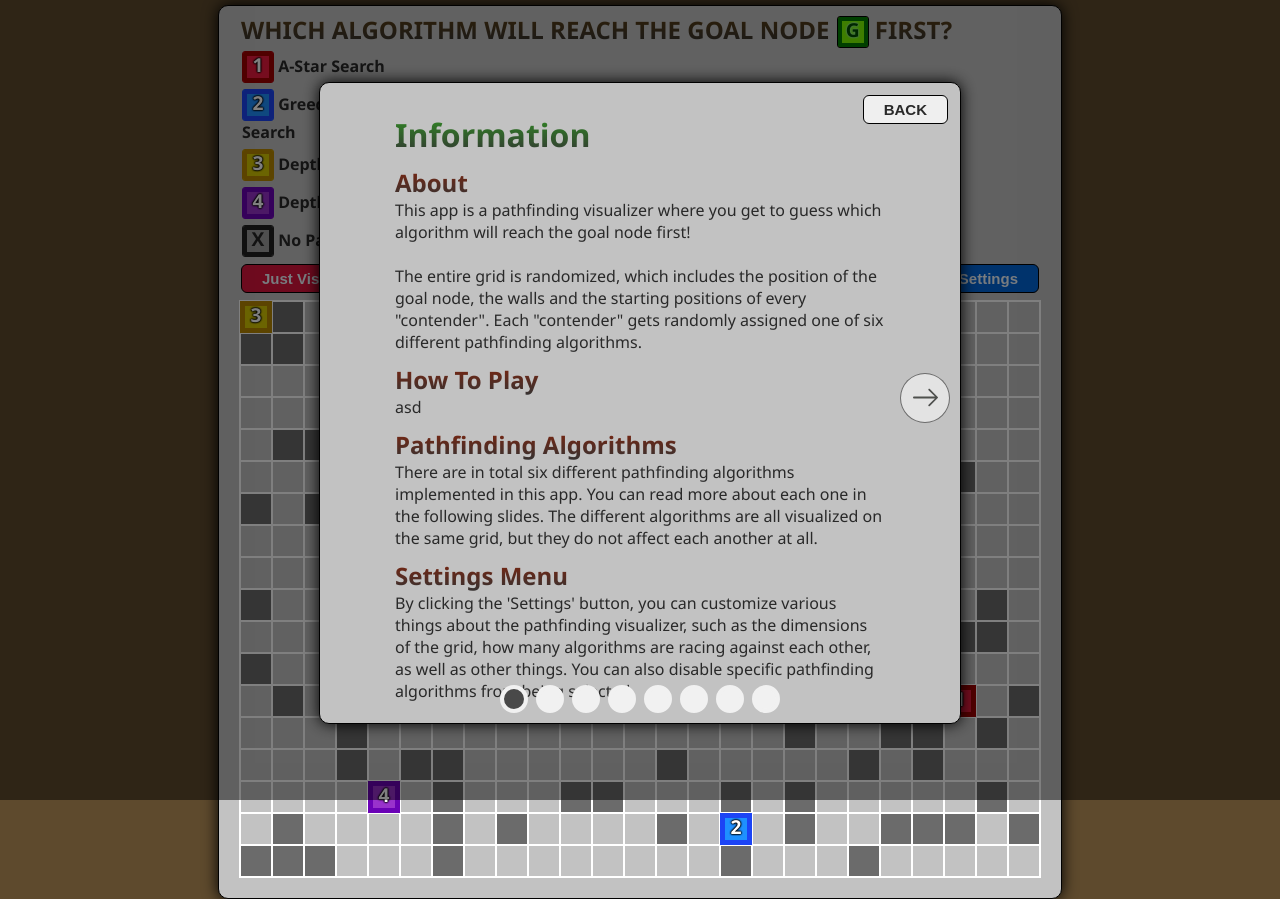
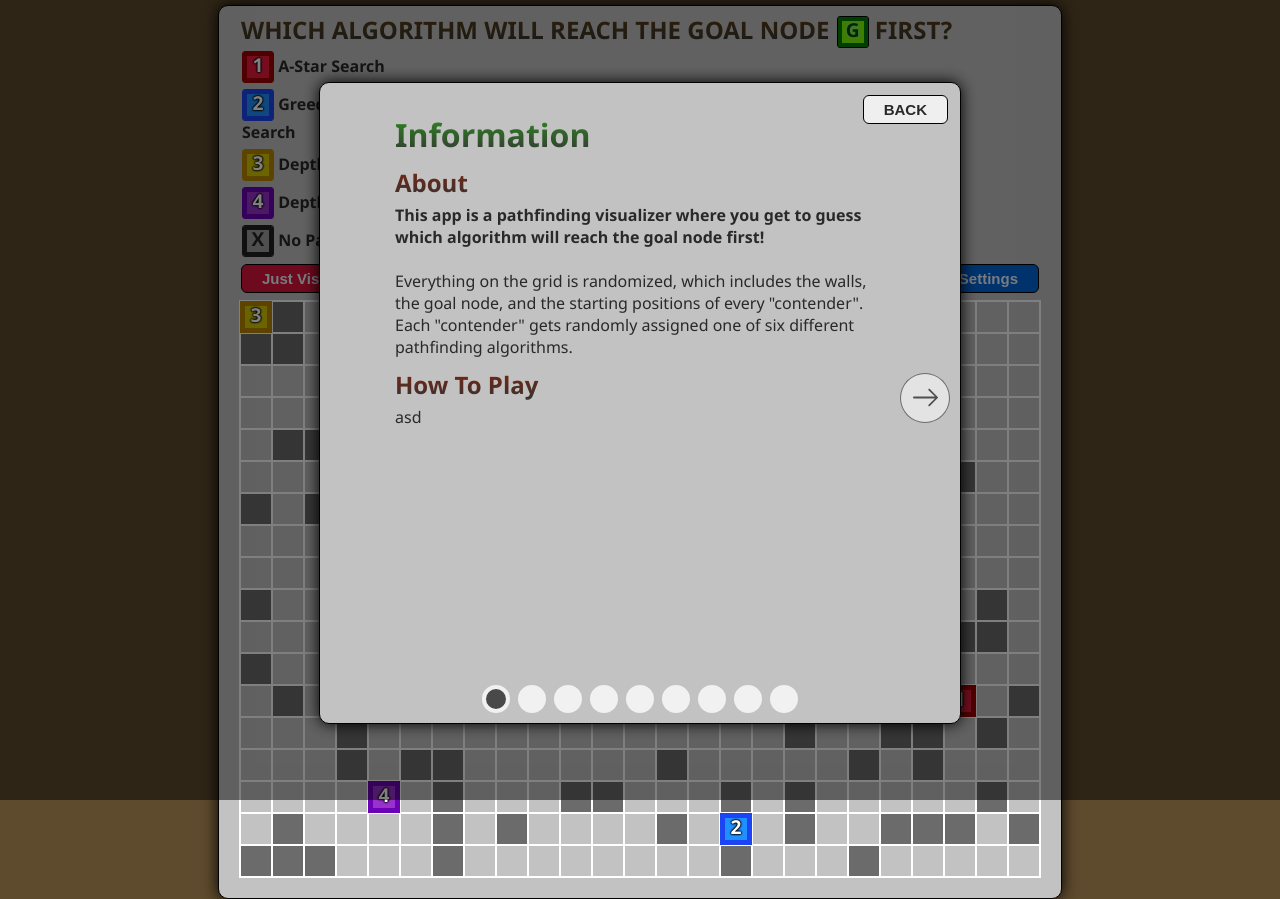
Before and after one commit to vik-ma/pathfinding-race, a React (Create React App) app: page / in a window 1280 px wide. Both pictures are taken after a click on the button "Information". Built offline with nearby package versions, Linux system fonts and the light colour scheme.

Commit message:
Created new Nodes section and moved sections from Information to Additional Information

```diff
--- a/src/App.css
+++ b/src/App.css
@@ -43,6 +43,11 @@ p {
     -webkit-text-fill-color: transparent;
     margin:0;
     margin-top: 10px;
+    margin-bottom: 5px;
+}
+
+.infoSubTitleNodes {
+    margin-bottom: 0px;
 }
 
 .appContainer {
--- a/src/InfoSliders/AlgoInfo.js
+++ b/src/InfoSliders/AlgoInfo.js
@@ -6,17 +6,27 @@ export const AlgoInfo = [
       <>
         <h2 className="infoSubTitle">About</h2>
         <p>
-          This app is a pathfinding visualizer where you get to guess which
-          algorithm will reach the goal node first!
+          <div className="specialInfoText">
+            This app is a pathfinding visualizer where you get to guess which
+            algorithm will reach the goal node first!
+          </div>
           <br />
           <br />
-          The entire grid is randomized, which includes the position of the goal
-          node, the walls and the starting positions of every "contender". Each
+          Everything on the grid is randomized, which includes the walls, the
+          goal node, and the starting positions of every "contender". Each
           "contender" gets randomly assigned one of six different pathfinding
           algorithms.
         </p>
         <h2 className="infoSubTitle">How To Play</h2>
         <p>asd</p>
+      </>
+    ),
+  },
+  {
+    id: "SLIDER-INFO-2",
+    title: <h1 className="infoTitle">Additional Information</h1>,
+    text: (
+      <>
         <h2 className="infoSubTitle">Pathfinding Algorithms</h2>
         <p>
           There are in total six different pathfinding algorithms implemented in
@@ -36,11 +46,11 @@ export const AlgoInfo = [
     ),
   },
   {
-    id: "SLIDER-INFO-2",
-    title: <h1 className="infoTitle">Additional Information</h1>,
+    id: "SLIDER-NODES-INFO",
+    title: <h1 className="infoTitle">Nodes</h1>,
     text: (
       <>
-        <h2 className="infoSubTitle">Start Nodes</h2>
+        <h2 className="infoSubTitle infoSubTitleNodes">Start Nodes</h2>
         <p>
           <div className="specialInfoText">
             These nodes are the start nodes:
@@ -63,7 +73,7 @@ export const AlgoInfo = [
           specific start nodes in the same color. Start nodes are not considered
           impassable by other algorithms.
         </p>
-        <h2 className="infoSubTitle">Goal Node</h2>
+        <h2 className="infoSubTitle infoSubTitleNodes">Goal Node</h2>
         <p>
           <div className="specialInfoText">This node is the goal node:</div>{" "}
           <div className="node node-goal titleBarNode infoNode">G</div>
@@ -72,7 +82,7 @@ export const AlgoInfo = [
           node. If no algorithms can find the goal node, the visualizer will
           stop after five seconds has passed, in order to not waste time.
         </p>
-        <h2 className="infoSubTitle">Walls</h2>
+        <h2 className="infoSubTitle infoSubTitleNodes">Walls</h2>
         <p>
           <div className="specialInfoText">
             These darker nodes are wall nodes:
```
